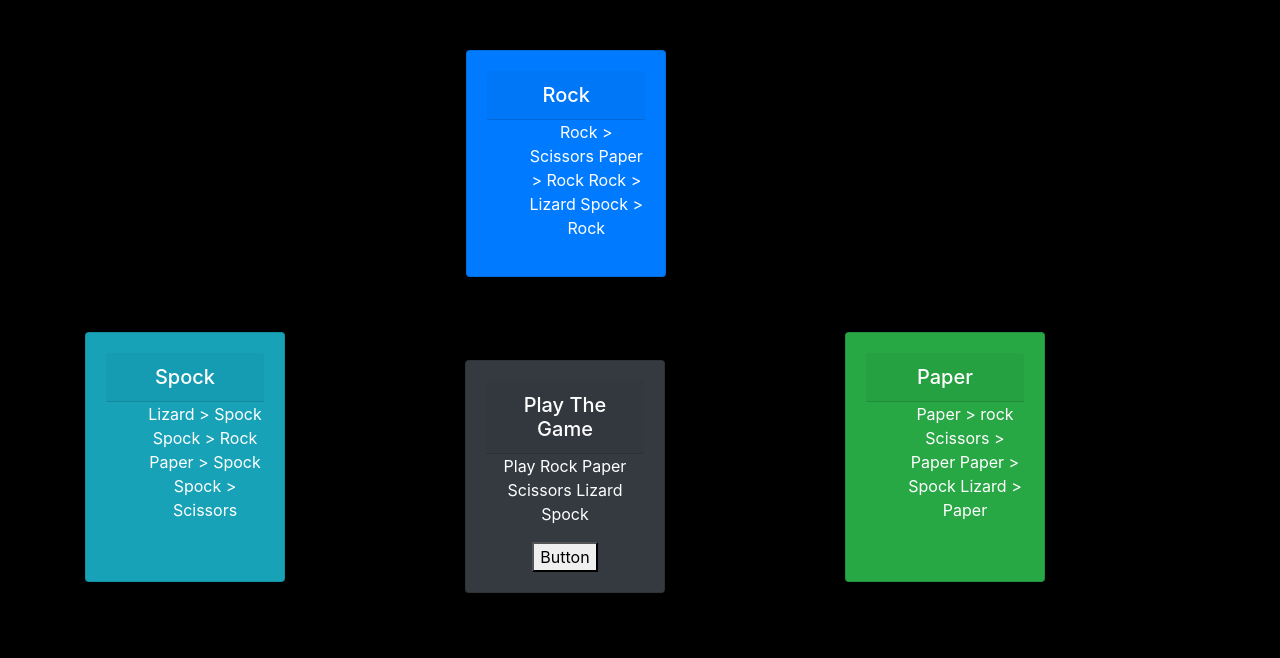
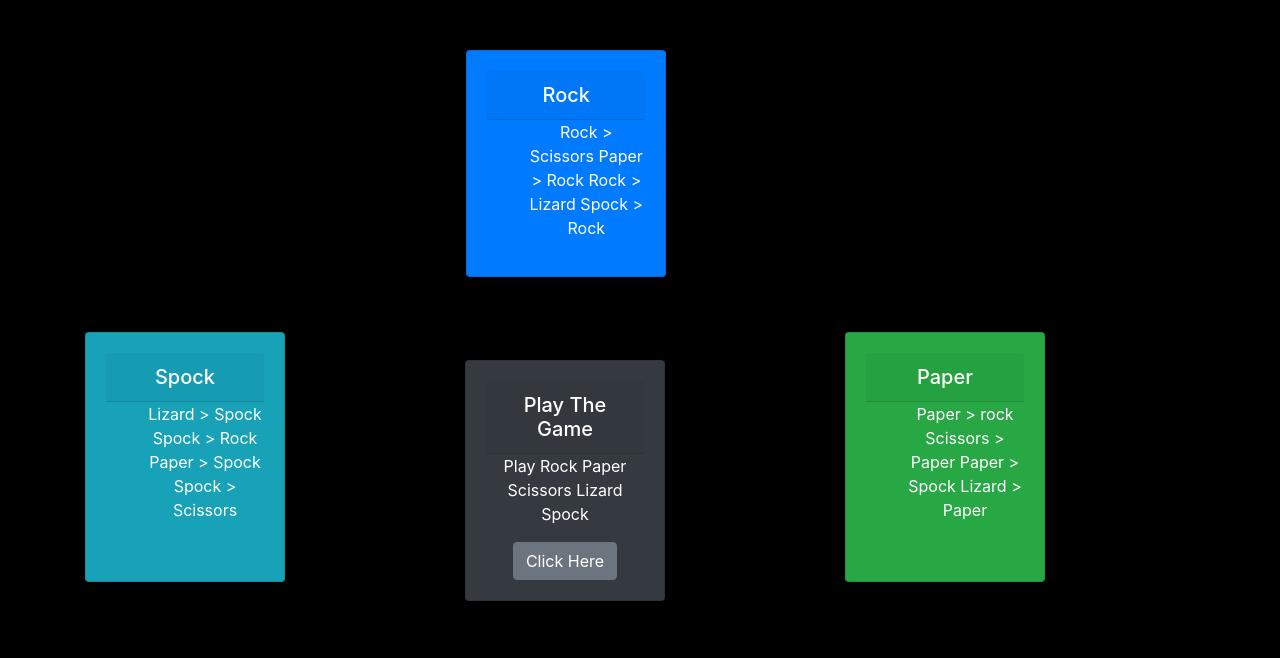
Before and after one commit to wuzzlefump/wuzzlefump.github.io-rock-paper-scissors-lizard-spock, a plain HTML site: page index.html in a window 1280 px wide. Shown: the part 62-720 px from the top of the page. Drawn offline with nearby package versions, Linux system fonts and the light colour scheme.

Commit message:
second commit

```diff
--- a/index.html
+++ b/index.html
@@ -72,7 +72,7 @@
                       <h5 class="card-header">Play The Game</h5>
                       <p class="card-text">Play Rock Paper Scissors Lizard Spock </p>
 
-                      <button id = "game " onclick="myFunction()"  >Button</button>
+                      <button class="btn btn-secondary" id = "game " onclick="myFunction()"  > Click Here</button>
                     </div>
                   </div>
 
```
